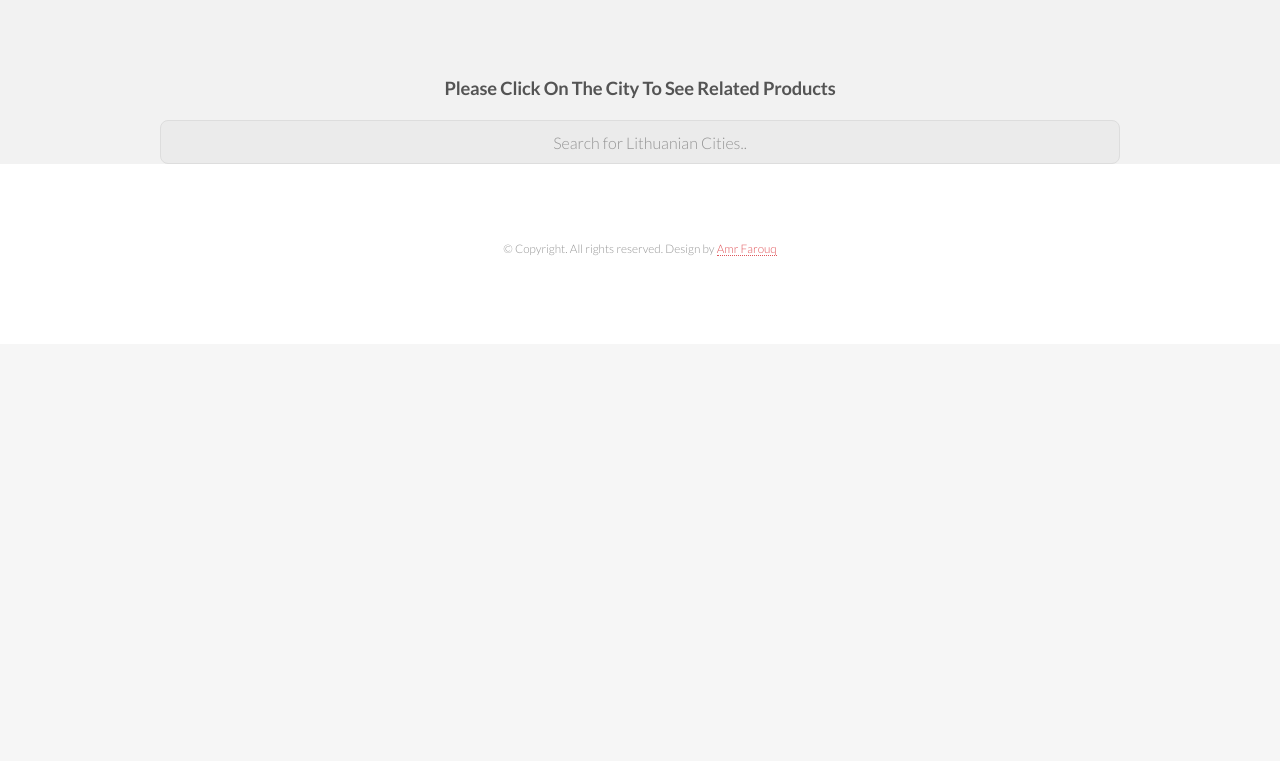
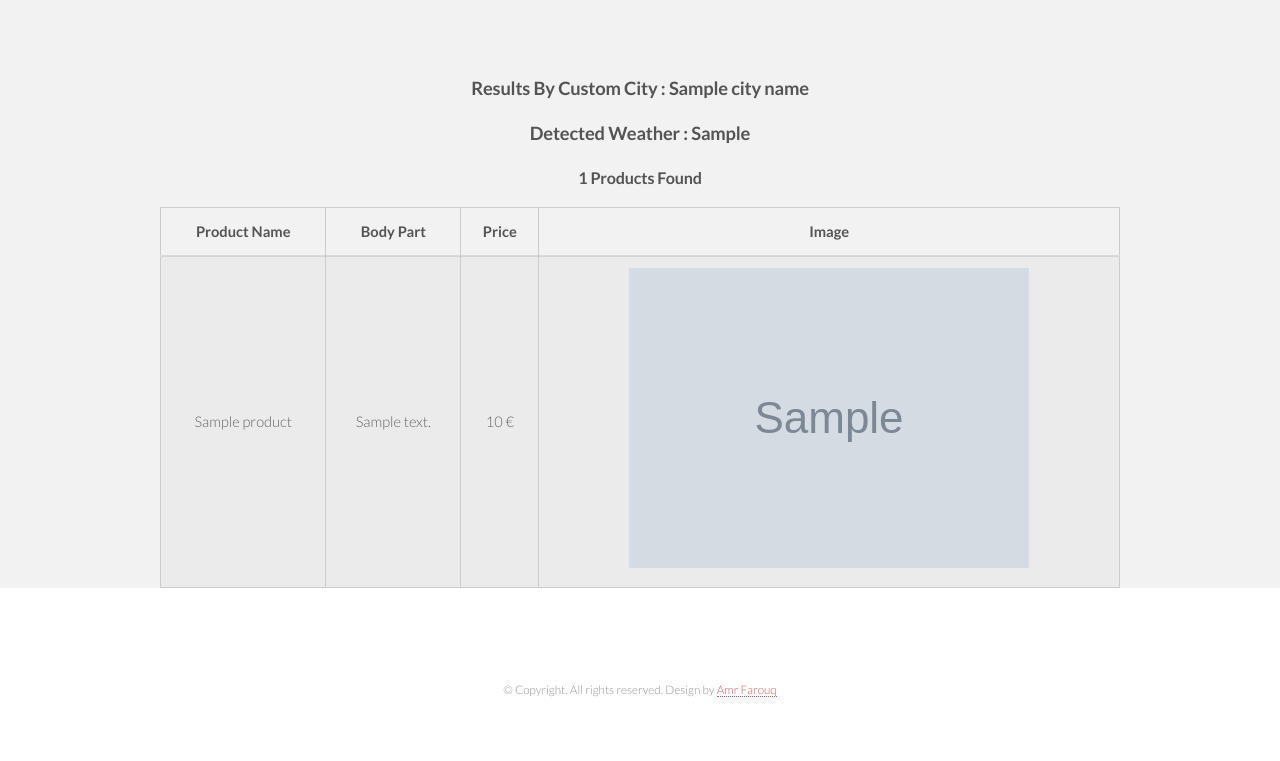
Before and after one commit to amrfarouqa/adeoWeb-WTWT, a Symfony app: template templates/show_by_city.html.twig in a window 1280 px wide. Shown: the part 456-1217 px from the top of the page. Before the commit the page ends 712 px from the top, so only its background shows below. Run offline with Twig, Linux system fonts and the light colour scheme; the template is opened without the code that fills it: most values are stand-ins (such as "Sample title", 1, 10 or a date in 2020); grey boxes marked "Sample" are stand-in pictures; some libraries are stand-ins or nearby versions.

Commit message:
Search By Custom City And Weather Implemented

```diff
--- a/composer.json
+++ b/composer.json
@@ -28,7 +28,8 @@
         "symfony/twig-pack": "^1.0",
         "symfony/validator": "5.1.*",
         "symfony/web-link": "5.1.*",
-        "symfony/yaml": "5.1.*"
+        "symfony/yaml": "5.1.*",
+      "ext-json": "*"
     },
     "require-dev": {
         "symfony/debug-pack": "*",
--- a/src/Controller/SearchByWeatherController.php
+++ b/src/Controller/SearchByWeatherController.php
@@ -16,7 +16,7 @@ class SearchByWeatherController extends AbstractController
      * @Route("/searchByWeather", name="searchByWeather")
      * @return Response
      */
-    public function searchByWeather()
+    public function index()
     {
         return $this -> render('search_by_weather.html.twig');
     }
@@ -27,7 +27,7 @@ class SearchByWeatherController extends AbstractController
      * @param ProductsRepository $productsRepository
      * @return Response
      */
-    public function index($type, ProductsRepository $productsRepository)
+    public function searchByWeather($type, ProductsRepository $productsRepository)
     {
 
         $products = $productsRepository->findBy(['weatherCondition' => $type], $limit = null, $offset = null);
--- a/templates/search_by_city.html.twig
+++ b/templates/search_by_city.html.twig
@@ -21,7 +21,7 @@
                 <ul id="myUL">
                     {% for city in cities %}
 
-                    <li><a href="#">{{ city.name }}</a></li>
+                    <li><a href="{{ path('cityNameRoute', {'city': city.code}) }}">{{ city.name }}</a></li>
 
                     {% endfor %}
                 </ul>
--- a/templates/show_by_city.html.twig
+++ b/templates/show_by_city.html.twig
@@ -11,52 +11,40 @@
         </header>
     </section>
 
+
     <!-- Three -->
     <section id="one" class="wrapper style1">
         <div class="container">
             <header class="major">
-                <h3>Please Click On The City To See Related Products</h3>
-                <input type="text" id="myInput" onkeyup="myFunction()" placeholder="Search for Lithuanian Cities.."
-                       title="Type in a name">
-{#                <ul id="myUL">#}
-{#                    {% for city in cities %}#}
+                <h3>Results By Custom City : {{ cityName|capitalize }}</h3>
+                <h3>Detected Weather : {{ weatherType|capitalize }}</h3>
+                <h4>{{ totalProducts }} Products Found</h4>
 
-{#                    <li><a href="#">{{ city.name }}</a></li>#}
 
-{#                    {% endfor %}#}
-{#                </ul>#}
+                <table class="table table-striped">
+                    <thead>
+                    <tr>
+                        <td><b>Product Name</b></td>
+                        <td><b>Body Part</b></td>
+                        <td><b>Price</b></td>
+                        <td><b>Image</b></td>
+                    </tr>
+                    </thead>
+                    <tbody>
+                    {% for product in products %}
+                        <tr>
+                            <td id="tableCellCenter">{{ product.productName }}</td>
+                            <td id="tableCellCenter">{{ product.bodyPart }}</td>
+                            <td id="tableCellCenter">{{ product.price }} &euro;</td>
+                            <td id="tableCellCenter"><img src="{{ asset(product.img) }}" alt="prodImage"/></td>
+                        </tr>
+                    {% endfor %}
+                    </tbody>
+                </table>
+
             </header>
         </div>
     </section>
 
 
-{#    <h1>List of all Posts</h1>#}
-{#    <table class="table table-striped">#}
-{#        <thead>#}
-{#        <tr>#}
-{#            <td>ID</td>#}
-{#            <td>Title</td>#}
-{#            <td>Actions</td>#}
-{#        </tr>#}
-{#        </thead>#}
-{#        <tbody>#}
-{#        {% for city in cities %}#}
-{#            <tr>#}
-{#                <td>{{ city.id }}</td>#}
-{#                <td>#}
-{#                    <a href="{{ path('post.show', {id: post.id}) }}">#}
-{#                        {{ city.code }}#}
-{#                    </a>#}
-{#                </td>#}
-{#                <td>#}
-{#                    <a href="{{ path('post.delete', {id: post.id}) }}">#}
-{#                        Delete#}
-{#                    </a>#}
-{#                </td>#}
-{#            </tr>#}
-{#        {% endfor %}#}
-{#        </tbody>#}
-{#    </table>#}
-
-
 {% endblock %}
--- a/templates/show_by_weather.html.twig
+++ b/templates/show_by_weather.html.twig
@@ -19,7 +19,6 @@
             <header class="major">
                 <h3>Results By Custom Weather : {{ weatherType|capitalize }}</h3>
                 <h4>{{ totalProducts }} Products Found</h4>
-                <br>
 
                 <table class="table table-striped">
                     <thead>
```
Also changed, not shown: src/Controller/SearchByCityController.php (+27 -1 lines).
